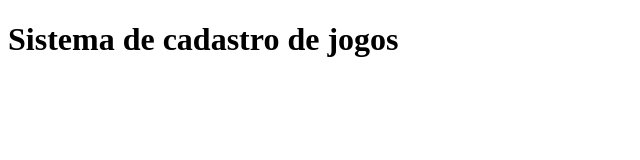
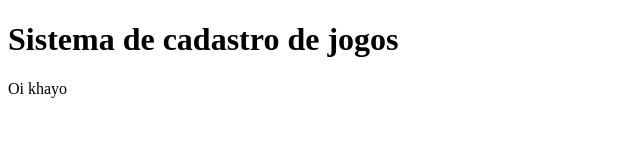
Before and after one commit to Luanfreiberger/Sistema-de-Cadastro, a plain HTML site: page index.html in a window 1280 px wide. Shown: the full height of the page, 0-640 px from the left. Drawn offline with Linux system fonts and the light colour scheme.

Commit message:
Alteração para khayo

```diff
--- a/index.html
+++ b/index.html
@@ -9,5 +9,6 @@
 <body>
     <h1>Sistema de cadastro de jogos</h1>
     <script src="app.js"></script>
+    <p>Oi khayo</p>
 </body>
 </html>
```
